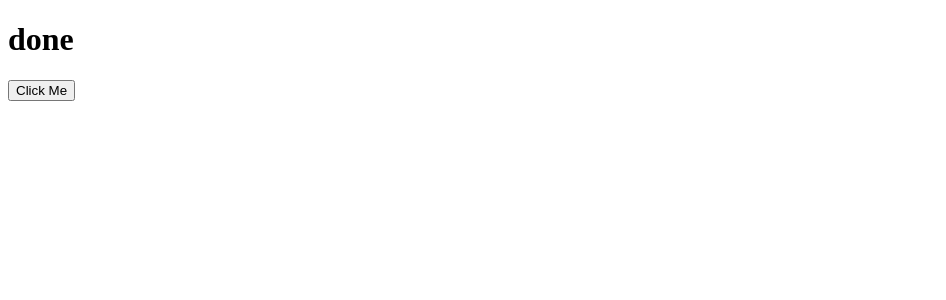
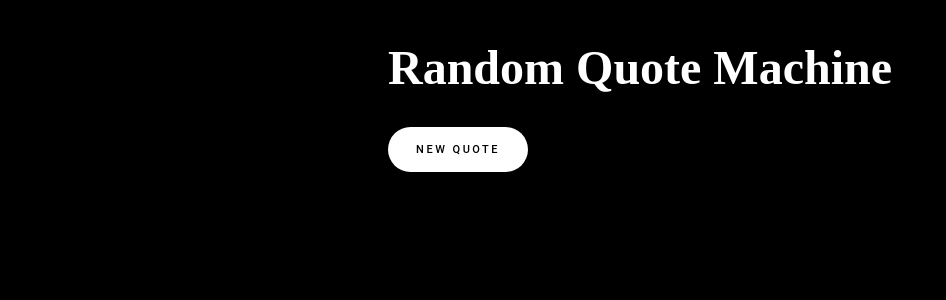
Before and after one commit to Kowalatam/RandomQuoteReact, a React (Create React App) app in the folder my-app/: page / in a window 1280 px wide. Shown: the top 300 px of the page, without its empty margins (0-946 px from the left). Built offline with nearby package versions, Linux system fonts and the light colour scheme; no server answers.

Commit message:
Remove loading logic & start styling
commented out the loading logic as Api call was quite fast

```diff
--- a/my-app/src/App.js
+++ b/my-app/src/App.js
@@ -5,7 +5,7 @@ class App extends React.Component {
   constructor(){
     super()
     this.state = {
-      loading: false,
+      //loading: false,  //part of loading... set up removed as api call is quite fast
       quotesData: {}
     }
     this.handleClick = this.handleClick.bind(this)
@@ -14,9 +14,9 @@ class App extends React.Component {
   // fetch the data from the api and assign to this.state.quotesdata
   componentDidMount(){
     //setstate loading true so Loading is diplayed while fectch is still running
-    this.setState({
+  /*   this.setState({      //part of loading...
       loading : true
-    })
+    }) */
 
     fetch('https://quota.glitch.me/random')
     .then(response => response.json())
@@ -26,9 +26,9 @@ class App extends React.Component {
       })
     })
 
-    this.setState({
+    /* this.setState({      //part of loading...
       loading: false
-    })
+    }) */
   }
   // when button is clicked, get new quote from componentDidMount()
   handleClick(){
@@ -36,23 +36,16 @@ class App extends React.Component {
   }
 
   render(){
-    const isLoading = this.state.loading ? "Loading" : "done"
+    /* const isLoading = this.state.loading ? "Loading" : "done" */ //part of loading...
 
     return(
-      <div>
+      <div className="main">
         <DisplayTexts
-          isLoading={isLoading}
+          /* isLoading={isLoading}  */          //part of loading...
           quotesData={this.state.quotesData}
           handleClick={this.handleClick}
         />
       </div>
-
-      /* <div>
-            <h1>{isLoading}</h1>
-            <h1>{this.state.quotesData.quoteText}</h1>
-            <h1>{this.state.quotesData.quoteAuthor}</h1>
-            <button onClick={this.handleClick}>Click Me</button>
-      </div> */
     )
   }
 }
--- a/my-app/src/DisplayTexts.js
+++ b/my-app/src/DisplayTexts.js
@@ -3,10 +3,10 @@ import React from 'react'
 function DisplayTexts(props){
     return (
         <div>
-            <h1>{props.isLoading}</h1>
-            <h1>{props.quotesData.quoteText}</h1>
-            <h1>{props.quotesData.quoteAuthor}</h1>
-            <button onClick={props.handleClick}>Click Me</button>
+            <h1>Random Quote Machine</h1>
+            <p>{props.quotesData.quoteText}</p>
+            <p>{props.quotesData.quoteAuthor}</p>
+            <button className="new-quote" onClick={props.handleClick}>New Quote</button>
         </div>
     )
 }
--- a/my-app/src/index.css
+++ b/my-app/src/index.css
@@ -0,0 +1,66 @@
+body{
+	color: white;
+	background-color: black;
+}
+
+.main {
+	width: 60vw;
+	margin: auto;
+	display: flex;
+	flex-direction: column;
+	align-items: center;
+	/* justify-content: center; */
+}
+
+h1 {
+	font-size: 3rem;
+	text-align: center;
+}
+
+.quote-box {
+	text-align: center;
+	font-family: 'Germania One', cursive;
+	font-size: 1.5rem;
+}
+
+.author {
+	font-style: italic;
+}
+
+.new_share_b {
+	display: flex;
+	flex-direction: row;
+  align-items: center;
+  justify-content: center;
+}
+
+.fa-twitter {
+	padding-left: 20px;
+	color:#00aced;
+}
+
+/* button effects */
+.new-quote {
+  width: 140px;
+  height: 45px;
+  font-family: 'Roboto', sans-serif;
+  font-size: 11px;
+  text-transform: uppercase;
+  letter-spacing: 2.5px;
+  font-weight: 500;
+  color: #000;
+  background-color: #fff;
+  border: none;
+  border-radius: 45px;
+  box-shadow: 0px 8px 15px rgba(0, 0, 0, 0.1);
+  transition: all 0.3s ease 0s;
+  cursor: pointer;
+  outline: none;
+  }
+
+.new-quote:hover {
+  background-color: #ed0000;
+  box-shadow: 0px 15px 20px rgba(237, 10, 20, 0.4);
+  color: #fff;
+  transform: translateY(-7px);
+}
--- a/my-app/src/index.js
+++ b/my-app/src/index.js
@@ -1,5 +1,6 @@
 import React from 'react'
 import ReactDOM from 'react-dom'
+import './index.css'
 import App from './App'
 
 
```
